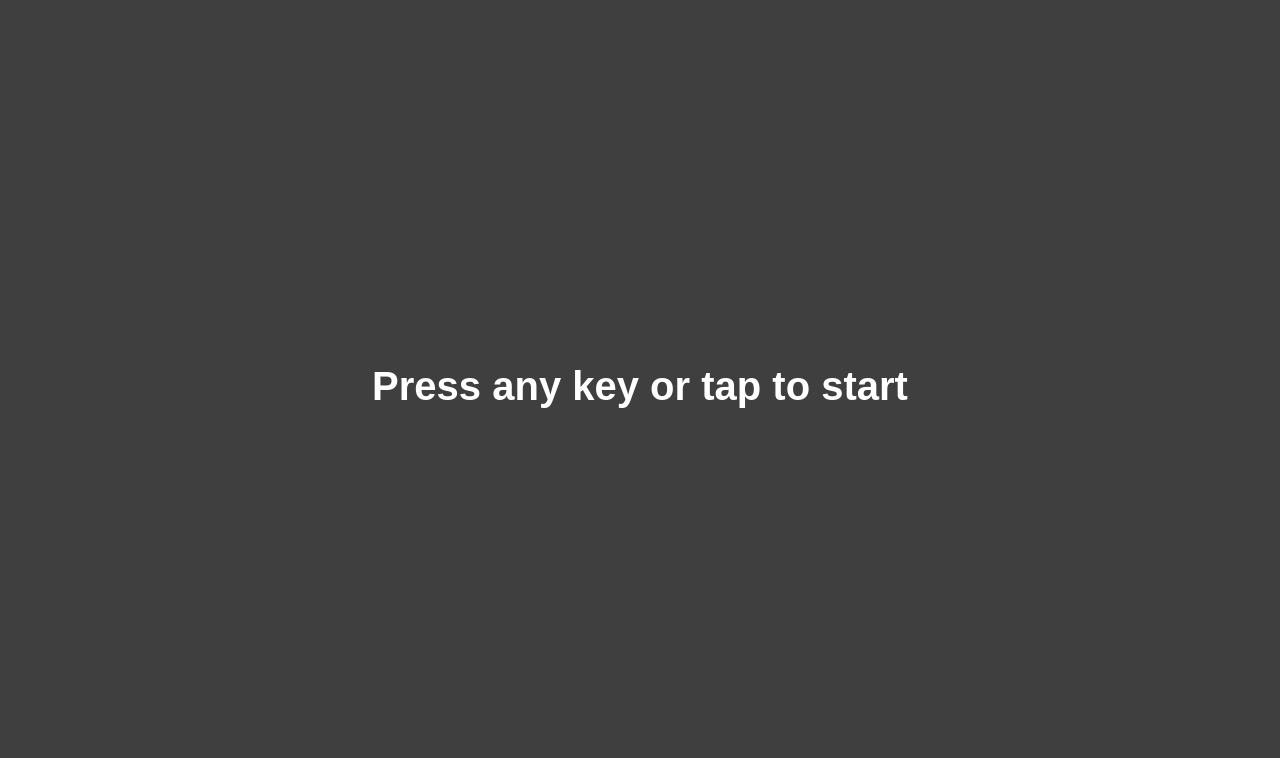
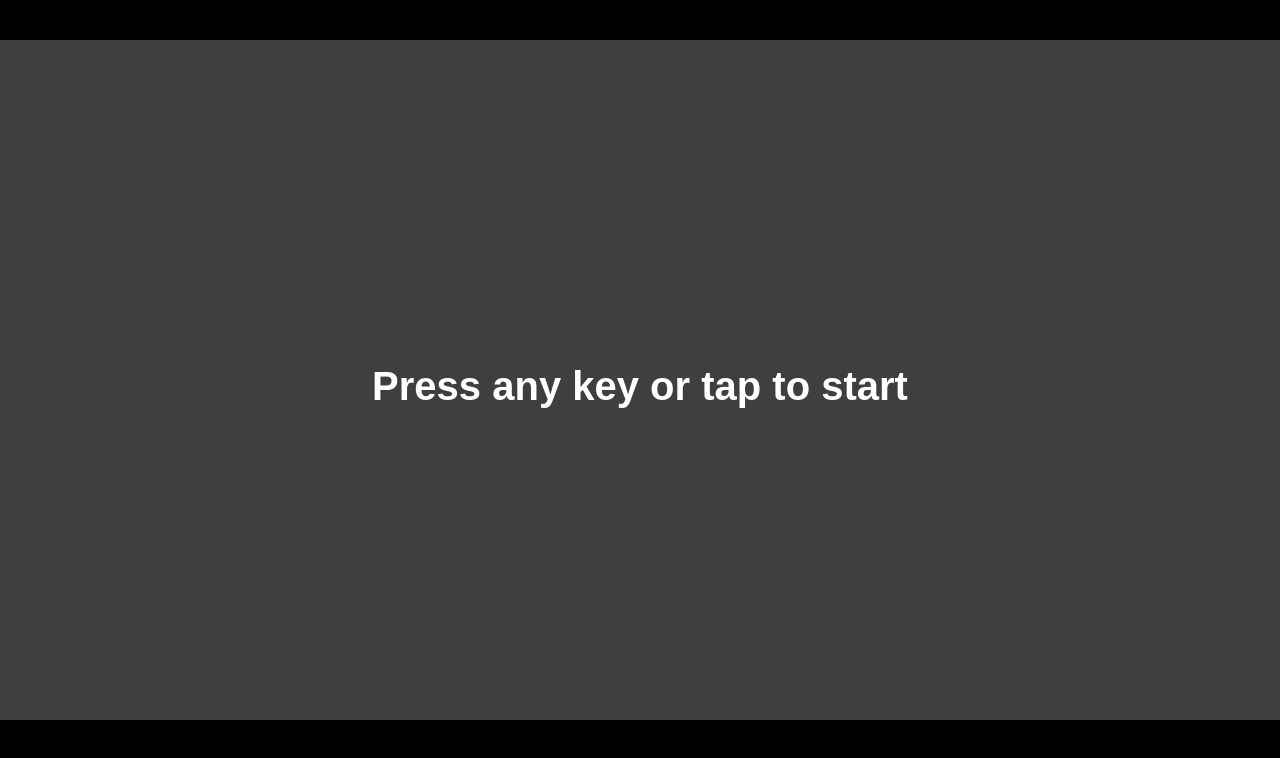
Before and after one commit to hangquytu2024-cpu/lilfogees, a plain HTML site: page index.html in a window 1280 px wide. Drawn offline with Linux system fonts and the light colour scheme.

Commit message:
Add files via upload

```diff
--- a/index.html
+++ b/index.html
@@ -45,23 +45,28 @@
         const ctx = canvas.getContext('2d');
 
         // --- TỰ ĐỘNG CO GIÃN CHO DI ĐỘNG ---
-        const isMobileDevice = /Mobi|Android/i.test(navigator.userAgent); // Giữ lại để bật/tắt joystick
+        const isMobileDevice = /Mobi|Android/i.test(navigator.userAgent);
+        const scaleFactor = isMobileDevice ? 0.7 : 1.0; // Giảm 30% kích thước và tốc độ trên di động
 
         // --- CÀI ĐẶT GAME ---
-        // Các hằng số này sẽ được tính toán lại trong resizeCanvas
-        let PLAYER_SPEED;
-        let PLAYER_SIZE;
-        let SPAMMER_SIZE;
-        let FARMER_SIZE;
-        let FARMER_SPEED;
-        let FARMER_HITBOX_WIDTH;
-        let FARMER_HITBOX_HEIGHT;
-        let BULLET_SPEED;
+        const PLAYER_SPEED = 2.0 * scaleFactor;
+        const PLAYER_SIZE = 100 * scaleFactor;
+        const SPAMMER_SIZE = 100 * scaleFactor;
+        const FARMER_SIZE = 100 * scaleFactor;
+        const FARMER_HITBOX_WIDTH = 40 * scaleFactor; // Hitbox thực tế của Farmer
+        const FARMER_HITBOX_HEIGHT = 100 * scaleFactor;
+        const BULLET_SPEED = 1.4 * scaleFactor;
         const BULLET_INTERVAL = 400; // frames (Increased, shoots slower)
+        const FARMER_SPEED = 2 * scaleFactor;
         const FARMER_ANIMATION_FRAMES = 1; // Sửa lại: Farmer là ảnh tĩnh
         const STONE_COUNT_TO_WIN = 5; // Số đá cần thu thập để thắng
         const INVINCIBILITY_DURATION = 120; // 2 giây ở 60 FPS
         const PLAYER_HOLDING_STONE_SLOWDOWN = 0.8; // Giảm 20% tốc độ khi cầm đá
+
+        // --- CÀI ĐẶT CO GIÃN CANVAS ---
+        const BASE_WIDTH = 1280; // Kích thước game chuẩn (chiều rộng)
+        const BASE_HEIGHT = 720;  // Kích thước game chuẩn (chiều cao)
+        let scaleInfo = { scale: 1, offsetX: 0, offsetY: 0 }; // Thông tin co giãn
 
         // Khu vực (sẽ được tính toán lại trong resizeCanvas)
         let START_AREA_END;
@@ -71,12 +76,12 @@
         const CREATOR_NAME = "QuyTu";
         const PLAYER_START_X = 50;
         let PLAYER_START_Y; // Sẽ được tính toán khi resize
-        let RETURN_BOX_SIZE; // Sẽ được tính toán khi resize
+        const RETURN_BOX_SIZE = 100;
         let RETURN_BOX_X; // Sẽ được tính toán khi resize
         let RETURN_BOX_Y; // Sẽ được tính toán khi resize
 
         // Cài đặt đá (sử dụng hình ảnh)
-        const STONE_SIZE = 60; // Giữ kích thước đá không đổi
+        const STONE_SIZE = 60 * scaleFactor;
         const STONE_TYPES = [
             { assetKey: 'stone1', size: STONE_SIZE },
             { assetKey: 'stone2', size: STONE_SIZE },
@@ -284,7 +289,6 @@
 
             // Cập nhật hướng nhìn của nhân vật
             if (dx > 0) player.facingRight = true;
-            if (dx > 0.1) player.facingRight = true;
             if (dx < 0) player.facingRight = false;
 
             player.x += dx * currentSpeed;
@@ -528,6 +532,12 @@
             // Lưu trạng thái canvas trước khi áp dụng hiệu ứng rung
             ctx.save();
 
+            // Xóa toàn bộ màn hình thật
+            ctx.clearRect(0, 0, window.innerWidth, window.innerHeight);
+            // Áp dụng co giãn và căn giữa cho toàn bộ game
+            ctx.translate(scaleInfo.offsetX, scaleInfo.offsetY);
+            ctx.scale(scaleInfo.scale, scaleInfo.scale);
+
             // Áp dụng hiệu ứng rung nếu đang hoạt động
             if (screenShake.duration > 0) {
                 screenShake.duration--;
@@ -536,6 +546,9 @@
                 ctx.translate(dx, dy);
             }
 
+            // Vẽ một nền đen cho khu vực game (để che phần thừa nếu có)
+            ctx.fillStyle = 'black';
+            ctx.fillRect(0, 0, canvas.width, canvas.height);
             if (gameState === STATE_LOADING) {
                 drawLoadingScreen();
             } else if (gameState === STATE_START) {
@@ -816,43 +829,44 @@
         }
 
         function resizeCanvas() {
-            canvas.width = window.innerWidth;
-            canvas.height = window.innerHeight;
+            // Đặt kích thước logic của canvas là kích thước chuẩn
+            canvas.width = BASE_WIDTH;
+            canvas.height = BASE_HEIGHT;
 
-            // --- TÍNH TOÁN LẠI KÍCH THƯỚC DỰA TRÊN CHIỀU CAO MÀN HÌNH ---
-            // Chọn một kích thước tham chiếu, ví dụ: người chơi cao 1/8 màn hình
-            const baseSize = canvas.height / 8;
+            // Tính toán tỷ lệ co giãn để vừa với màn hình thật mà không làm méo hình
+            const scaleX = window.innerWidth / BASE_WIDTH;
+            const scaleY = window.innerHeight / BASE_HEIGHT;
+            scaleInfo.scale = Math.min(scaleX, scaleY); // Dùng tỷ lệ nhỏ hơn để đảm bảo vừa vặn
 
-            PLAYER_SIZE = baseSize;
-            SPAMMER_SIZE = baseSize;
-            FARMER_SIZE = baseSize;
-            RETURN_BOX_SIZE = baseSize;
-
-            // Tính toán các kích thước và tốc độ khác dựa trên baseSize
-            FARMER_HITBOX_WIDTH = FARMER_SIZE * 0.4; // 40% chiều rộng của Farmer
-            FARMER_HITBOX_HEIGHT = FARMER_SIZE;
-
-            // Tốc độ cũng nên được điều chỉnh để cảm giác chơi nhất quán
-            const baseSpeed = canvas.height / 400; // Tốc độ cơ bản
-            PLAYER_SPEED = baseSpeed * 1.2;
-            FARMER_SPEED = baseSpeed;
-            BULLET_SPEED = baseSpeed * 0.8;
+            // Tính toán vị trí để căn giữa game trên màn hình
+            const newWidth = BASE_WIDTH * scaleInfo.scale;
+            const newHeight = BASE_HEIGHT * scaleInfo.scale;
+            scaleInfo.offsetX = (window.innerWidth - newWidth) / 2;
+            scaleInfo.offsetY = (window.innerHeight - newHeight) / 2;
 
             // Cập nhật lại các khu vực dựa trên chiều rộng màn hình
-            START_AREA_END = canvas.width * 0.1; // 10% đầu là khu vực an toàn (Tỷ lệ 1:8:1)
-            OBSTACLE_AREA_END = canvas.width * 0.9; // 10% + 80% = 90%
+            START_AREA_END = BASE_WIDTH * 0.1; // 10% đầu là khu vực an toàn
+            OBSTACLE_AREA_END = BASE_WIDTH * 0.9; // 10% + 80% = 90%
 
-            PLAYER_START_Y = canvas.height / 2 - PLAYER_SIZE / 2;
+            PLAYER_START_Y = BASE_HEIGHT / 2 - PLAYER_SIZE / 2;
             RETURN_BOX_X = START_AREA_END / 2 - RETURN_BOX_SIZE / 2;
-            RETURN_BOX_Y = canvas.height / 2 - RETURN_BOX_SIZE / 2;
+            RETURN_BOX_Y = BASE_HEIGHT / 2 - RETURN_BOX_SIZE / 2;
+
             // Đảm bảo người chơi không bị kẹt ngoài màn hình khi resize
-            if (player) {
-                player.y = Math.min(player.y, canvas.height - PLAYER_SIZE);
+            // Tái tạo lại các đối tượng để chúng phù hợp với kích thước mới
+            if (gameState === STATE_GAMEPLAY) {
+                spawnSpammers();
             }
+        }
 
-            // Tái tạo vị trí của spammer để chúng luôn ở đúng góc
-            // spawnSpammers() sẽ được gọi trong resetGame() khi bắt đầu màn chơi mới,
-            // không cần gọi lại ở đây để tránh spammer xuất hiện lại đột ngột khi xoay màn hình.
+        function stopAllSounds(keepBackground = false) {
+            for (const key in sounds) {
+                if (keepBackground && key === 'background') {
+                    continue; // Bỏ qua nhạc nền nếu được yêu cầu
+                }
+                sounds[key].pause();
+                sounds[key].currentTime = 0;
+            }
         }
 
         function tryPlayAllSounds() {
@@ -860,12 +874,12 @@
             // Hàm này cố gắng phát và dừng ngay lập tức để "mở khóa" âm thanh, chỉ chạy 1 lần.
             if (soundsUnlocked) return;
 
-            // Chỉ cần phát một âm thanh (ví dụ: nhạc nền) để mở khóa.
-            // Trình duyệt sẽ nhớ quyền phát âm thanh cho các lần sau.
-            sounds.background.play().then(() => {
-                soundsUnlocked = true;
-                console.log("Audio has been unlocked.");
-            }).catch(e => console.log("User interaction is needed to unlock audio."));
+            for (const key in sounds) {
+                sounds[key].play().catch(() => {});
+                sounds[key].pause();
+            }
+            soundsUnlocked = true;
+            console.log("Audio has been unlocked.");
         }
 
         function setupTouchControls() {
@@ -874,6 +888,13 @@
             const baseRadius = 60; // 120px / 2
             const handleRadius = 30; // 60px / 2
             const maxMove = baseRadius - handleRadius;
+
+            // Hàm chuyển đổi tọa độ chạm trên màn hình thật sang tọa độ trong game
+            function getGameCoords(touch) {
+                const x = (touch.clientX - scaleInfo.offsetX) / scaleInfo.scale;
+                const y = (touch.clientY - scaleInfo.offsetY) / scaleInfo.scale;
+                return { x, y };
+            }
 
             canvas.addEventListener('touchstart', (e) => {
                 e.preventDefault();
@@ -887,10 +908,11 @@
                 // Chỉ kích hoạt joystick trên di động và khi đang chơi
                 if (!isMobileDevice || gameState !== STATE_GAMEPLAY) return;
 
-                const touch = e.touches[0];
+                const touch = e.touches[0]; // Tọa độ trên màn hình thật
+                const gameCoords = getGameCoords(touch); // Tọa độ trong game
                 joystick.active = true;
-                joystick.startX = touch.clientX;
-                joystick.startY = touch.clientY;
+                joystick.startX = gameCoords.x;
+                joystick.startY = gameCoords.y;
 
                 base.style.display = 'block';
                 handle.style.display = 'block';
@@ -904,9 +926,10 @@
                 e.preventDefault();
                 if (!isMobileDevice || !joystick.active) return;
 
-                const touch = e.touches[0];
-                joystick.currentX = touch.clientX;
-                joystick.currentY = touch.clientY;
+                const touch = e.touches[0]; // Tọa độ trên màn hình thật
+                const gameCoords = getGameCoords(touch); // Tọa độ trong game
+                joystick.currentX = gameCoords.x;
+                joystick.currentY = gameCoords.y;
 
                 let dx = joystick.currentX - joystick.startX;
                 let dy = joystick.currentY - joystick.startY;
@@ -917,8 +940,12 @@
                     dy = (dy / distance) * maxMove;
                 }
 
-                handle.style.left = `${joystick.startX + dx - handleRadius}px`;
-                handle.style.top = `${joystick.startY + dy - handleRadius}px`;
+                // Vị trí của joystick handle phải được tính lại theo tọa độ màn hình thật
+                const handleScreenX = (joystick.startX + dx) * scaleInfo.scale + scaleInfo.offsetX;
+                const handleScreenY = (joystick.startY + dy) * scaleInfo.scale + scaleInfo.offsetY;
+
+                handle.style.left = `${handleScreenX - handleRadius}px`;
+                handle.style.top = `${handleScreenY - handleRadius}px`;
 
                 // Cập nhật vector di chuyển chuẩn hóa
                 joystick.dx = dx / maxMove;
```
